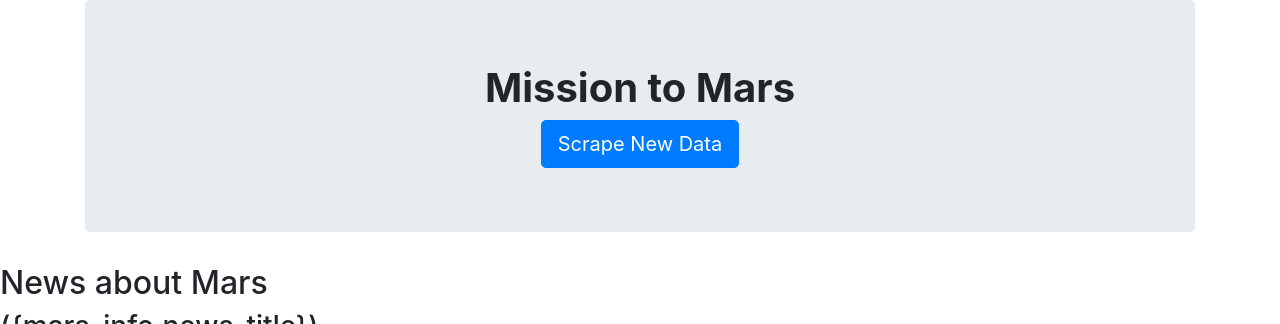
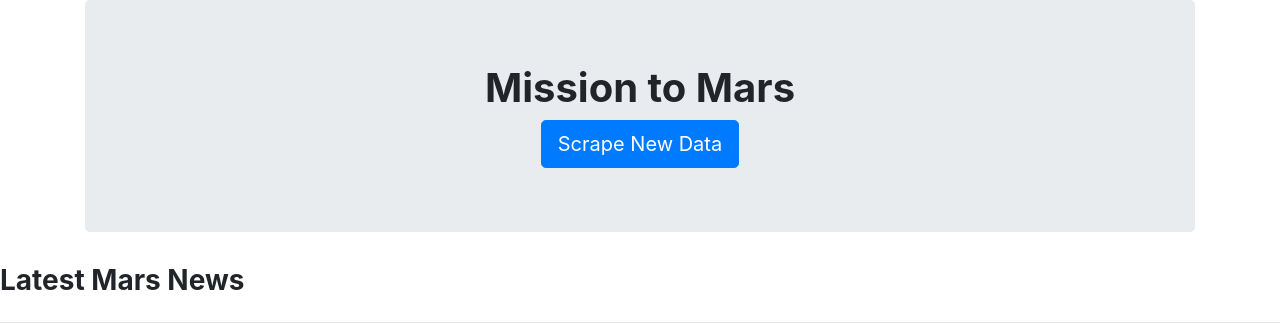
Before and after one commit to tnatoli29/Web-Scraping-Challenge, a Flask app: template Missions_to_Mars/Templates/index.html in a window 1280 px wide. Shown: the top 324 px of the page. Run offline with Flask 2, Linux system fonts and the light colour scheme; the template is opened without the code that fills it, so the values that code supplies are empty; some libraries are stand-ins or nearby versions.

Commit message:
6th commit, got the server to pull info, now just need to fix templates

```diff
--- a/Missions_to_Mars/Templates/index.html
+++ b/Missions_to_Mars/Templates/index.html
@@ -19,16 +19,59 @@
       </div>
   </div>
 
-<div class = "row">
+ <!-- New section with latest news -->
+  <div class="row">
       <div class="col-md-12">
-     <h2>News about Mars</h2>
+        <div class="media">
+          <div class="media-body">
+            <h3><b>Latest Mars News</b></h3>
+            <h4 class="heading">{{mars_info.news_title}}</h4>
+            <p>{{mars_info.news_p}}</p>
+            <hr class="my-4">
           </div>
         </div>
-<div class = "row">
+      </div>
+  </div>
+
+  <!-- New section divided into two columns -->
+  <div class="row">
+
+  <!-- Left Side -->
+  <!-- Row for Featured Mars Image -->
+    <div class="col-md-8">
+      <h3><b>Featured Mars Image</b></h3>
+      <img src={{mars_info.img_url}} height=auto width=750px>
+    </div>
+
+    <div class="col-md-4">
+      <div class="row">
         <div class="col-md-12">
-     <h3>({mars_info.news_title})</h3>
-     <p>{{mars_info.news_p}}</p>
+          <div class="panel panel-default">
+            <div class="panel-body">
+              <h4><b>Mars Facts</b></h4>
+              <p>{{mars_info.table}}</p>
             </div>
+          </div>
+        </div>
+      </div>
+    </div>
+  </div>
+
+  <!-- New Section is divided into a 2x2 panel for Hemisphere Images -->
+  <div class="row" style="margin-top:80px;">
+    <div class="page-header">
+      <h2 class="text-center"><b>Mars Hemispheres</b></h2>
+    </div>
+    <!-- Loop through hemispheres dictionary with images and titles -->
+    {% for hemisphere in mars_info.hemisphere_image_urls %}
+      <div class="col-md-6">
+        <div class="thumbnail">
+          <img src="{{hemisphere.img_url}}">
+        <div class="caption">
+          <h3><b>{{hemisphere.title}}</b></h3>
+        </div>
+      </div>
+    {% endfor %}
   </div>
 
 
--- a/Missions_to_Mars/app.py
+++ b/Missions_to_Mars/app.py
@@ -25,10 +25,10 @@ def home():
 def scrape():
 
     # Run the scrape function
-    mars_info = scrape_mars.scrape_info()
+    mars_data = scrape_mars.scrape()
 
     # Update the Mongo database using update and upsert=True
-    mongo.db.mars_info.update({}, mars_info, upsert=True)
+    mongo.db.mars_info.update({}, mars_data, upsert=True)
 
     # Redirect back to home page
     return redirect("/")
--- a/Missions_to_Mars/scrape_mars.py
+++ b/Missions_to_Mars/scrape_mars.py
@@ -13,7 +13,7 @@ def init_browser():
 mars_info = {}
 
 #Get Mars News
-def scrape_news():
+def scrape():
     #Set browser
     browser = init_browser()
 
@@ -28,23 +28,13 @@ def scrape_news():
 
     # Get the title from the URL page
     news_title = soup.find('title')
-    news_title.text.strip()
+    news_title = news_title.text
 
     # Get the first paragraph from the URL
     news_p = soup.find('p')
-    news_p.text.strip()
+    news_p = news_p.text
 
-    #Add new info to Mars dictionary
-    mars_info["news_title"] = news_title
-    mars_info["news_para"] = news_p
 
-    return mars_info
-
-    browser.quit()
-
-def scrape_image():
-    # Set browser
-    browser = init_browser()
 
     # Find the featured image for the second URL
     sec_url = "https://www.jpl.nasa.gov/spaceimages/?search=&category=Mars"
@@ -62,13 +52,7 @@ def scrape_image():
     #Use f string to combine urls
     img_url = f"https://www.jpl.nasa.gov{img_url}"
 
-    mars_info["img_url"] = img_url
 
-    browser.quit()
-
-    return mars_info
-
-def scrape_facts():
     # Find the facts about Mars using Pandas
     third_url = "https://space-facts.com/mars/"
 
@@ -78,15 +62,8 @@ def scrape_facts():
     mars_table.drop("Earth", inplace=True, axis=1)
 
     #Convert table from pandas to html
-    html_mars_table = mars_table.to_html()
+    mars_facts = mars_table.to_html()
 
-    mars_info["tables"] = html_mars_table
-
-    return mars_info
-
-def scrape_hemi():
-    # Set browser
-    browser = init_browser()
 
     # Find information on Mars's hemispheres
     fourth_url = "https://astrogeology.usgs.gov/search/results?q=hemisphere+enhanced&k1=target&v1=Mars"
@@ -118,8 +95,18 @@ def scrape_hemi():
         image_url = downloads.find("a")["href"]
         hemisphere_image_urls.append({"title": title, "img_url": image_url})
 
-    mars_info["hemi_image_urls"] = hemisphere_image_urls
+
+    #store data in dictionary
+    mars_info = {
+        "news_title": news_title,
+        "news_p" : news_p,
+        "img_url": img_url,
+        "mars_facts": mars_facts,
+        "hemisphere_image_urls": hemisphere_image_urls
+    }
 
     browser.quit()
 
     return mars_info
+
+print(mars_info)
```
Lines whose indentation alone changed are shown as unchanged.
